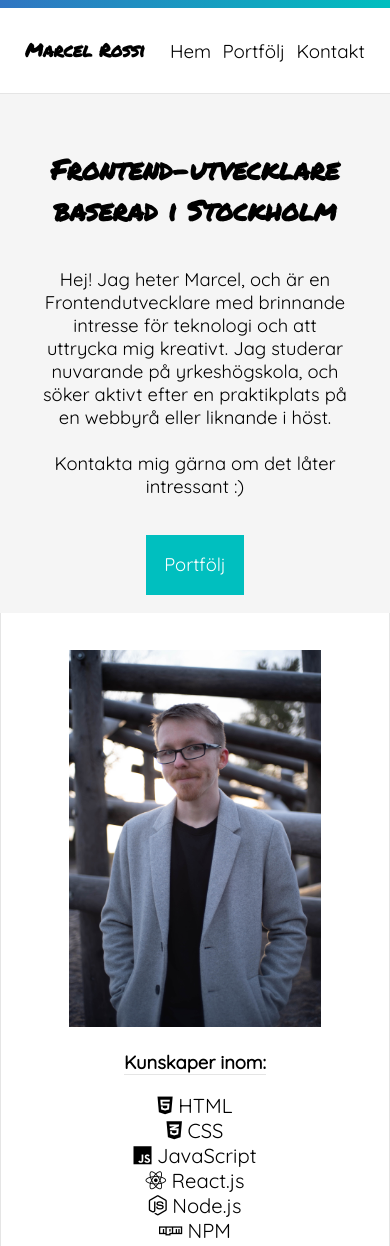
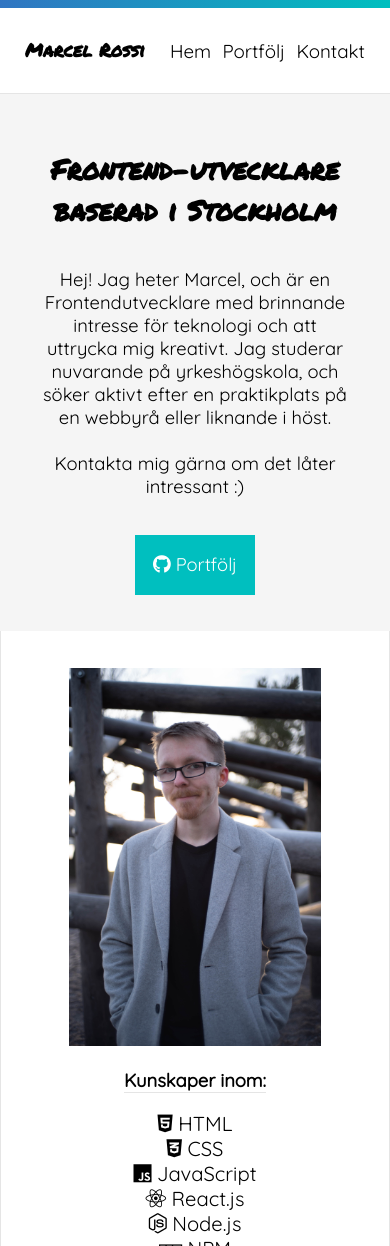
Before and after one commit to MarcelR1998/Individuell-Projektuppgift-2-FE19, a React (Create React App) app: page / in a window 390 px wide. Shown: the top 1246 px of the page. Built offline with nearby package versions, Linux system fonts and the light colour scheme.

Commit message:
Fixed image width as 300px, changed githubItem width to 80% in mobile, removed translate script, added github icon to button in mobile view, removed text from fetching animation

```diff
--- a/src/App.css
+++ b/src/App.css
@@ -104,7 +104,7 @@ a:hover{
 }
 
 .frontPageButton{
-margin-bottom: 1em;
+margin-bottom: 2em;
 }
 
 .button:hover{text-decoration: none;
@@ -117,7 +117,7 @@ background: linear-gradient(90deg, rgba(49,117,194,1) 0%, rgba(0,191,191,1) 100%
 }
 
 #profilePicture{
-  width: 100%;
+  width: 300px;
 }
 
 #aside{
@@ -157,7 +157,7 @@ ul{
   background-color: white;
   border: 1px solid rgba(0, 0, 0, 0.10);
   width: 350px;
-  max-width: 60%;
+  max-width: 80%;
   margin: auto;
   margin-bottom: 1em;
   padding: 1em;
@@ -205,7 +205,7 @@ nav {
 }
 
 #profilePicture{
-  width: 65%;
+  max-width: 65%;
   margin-top: 2em;
 }
 
--- a/src/Home.js
+++ b/src/Home.js
@@ -13,7 +13,7 @@ class Home extends Component {
                         Jag studerar nuvarande på yrkeshögskola, och söker aktivt efter en praktikplats på en webbyrå eller liknande i höst.
                         <br /><br /> Kontakta mig gärna om det låter intressant :)</p>
                     <Link className="button frontPageButton" to="/portfolio">
-                        <i className="navFontAwesomeIcons fa fa-github"></i> Portfölj
+                        <i className="fa fa-github"></i> Portfölj
                     </Link>
                 </section>
                 <aside id="aside">
--- a/src/Nav.js
+++ b/src/Nav.js
@@ -6,7 +6,7 @@ class Nav extends Component {
         return (
             <nav>
                 <Link className="navStyle" to="/">
-                    <h2 id="logoStyle" >Marcel Rossi</h2>
+                    <h2>Marcel Rossi</h2>
                 </Link>
                 <ul className="nav-links">
                     <Link className="navStyle" to="/">
@@ -18,7 +18,6 @@ class Nav extends Component {
                     <Link className="navStyle" to="/contact">
                         <li><i className="navFontAwesomeIcons fa fa-paper-plane"></i> Kontakt</li>
                     </Link>
-                    <script src="http://translate.google.com/translate_a/element.js?cb=googleTranslateElementInit"></script>
                 </ul>
             </nav>
         );
--- a/src/Portfolio.js
+++ b/src/Portfolio.js
@@ -47,7 +47,7 @@ class Portfolio extends Component {
         var { isLoaded, items, starred } = this.state;
 
         if (!isLoaded) {
-            return <h2><i className="fas fa-sync fa-spin"></i> Hämtar information från Githubs API...</h2>;
+            return <h2><i className="fas fa-sync fa-spin"></i></h2>;
         } else {
             return (
                 <div>
```
